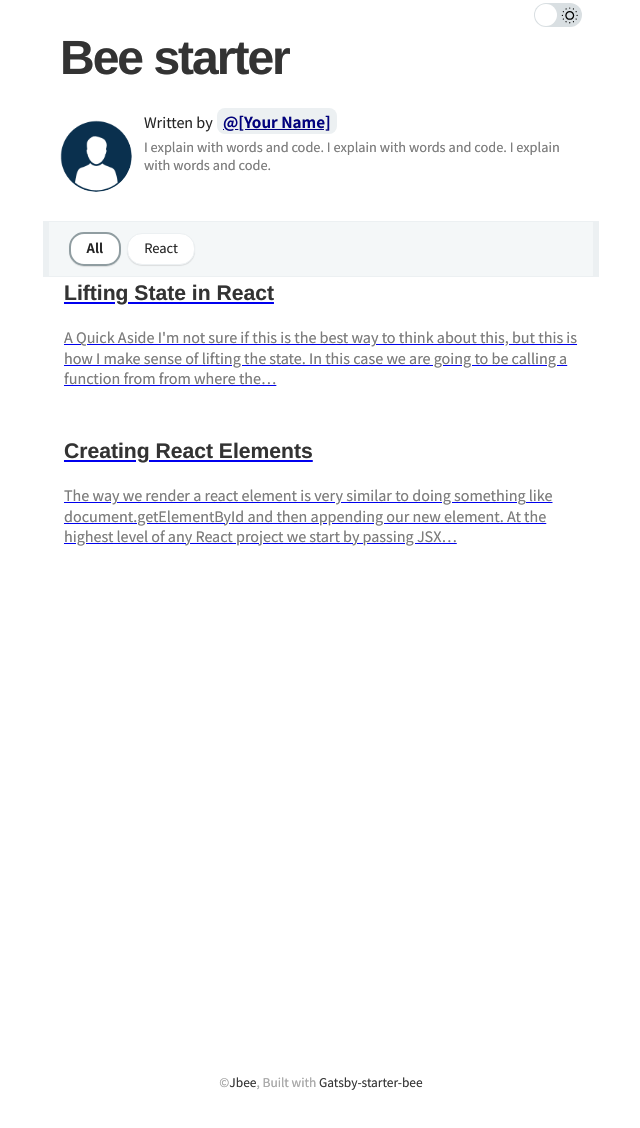
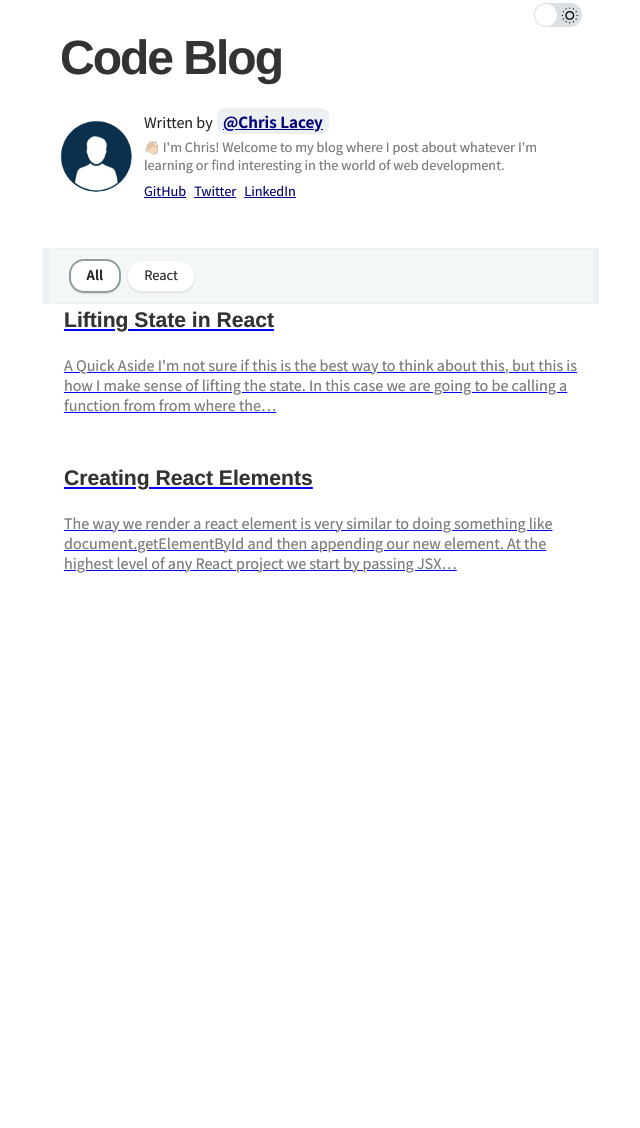
Before and after one commit to chrislacey89/gatsby-blog, a Gatsby site: page / in a window 1280 px wide. Shown: the part 92-1220 px from the top of the page, without its empty margins (319-959 px from the left). Built offline with nearby package versions, Linux system fonts and the light colour scheme; Gatsby itself is replaced by a stand-in of ours; some packages are replaced by stand-ins of ours; what typography-theme-github would draw is missing.

Commit message:
Configure blog to be personalized

```diff
--- a/gatsby-meta-config.js
+++ b/gatsby-meta-config.js
@@ -1,28 +1,28 @@
 module.exports = {
-  title: `Bee starter`,
-  description: `Blog posted about ...`,
-  author: `[Your Name]`,
-  introduction: `I explain with words and code. I explain with words and code. I explain with words and code.`,
-  siteUrl: `https://gatsby-starter-bee.netlify.com`, // Your blog site url
+  title: `Code Blog`,
+  description: `Code Blog`,
+  author: `Chris Lacey`,
+  introduction: `👋🏻 I'm Chris! Welcome to my blog where I post about whatever I'm learning or find interesting in the world of web development.`,
+  siteUrl: `https://www.chrislacey.dev/`, // Your blog site url
   social: {
-    twitter: ``, // Your Twitter account
-    github: ``, // Your GitHub account
+    twitter: `https://twitter.com/inflamedostrich`, // Your Twitter account
+    github: `https://github.com/chrislacey89`, // Your GitHub account
     medium: ``, // Your Medium account
     facebook: ``, // Your Facebook account
-    linkedin: ``, // Your LinkedIn account
+    linkedin: `https://www.linkedin.com/in/christopher-lacey-b78253118/`, // Your LinkedIn account
     instagram: ``, // Your Instagram account
   },
-  icon: `content/assets/felog.png`, // Add your favicon
+  icon: `content/assets/rocket.png`, // Add your favicon
   keywords: [`blog`],
   comment: {
     disqusShortName: '', // Your disqus-short-name. check disqus.com.
-    utterances: 'JaeYeopHan/gatsby-starter-bee', // Your repository for archive comment
+    utterances: 'chrislacey89/blog-comments', // Your repository for archive comment
   },
   configs: {
     countOfInitialPost: 10, // Config your initial count of post
   },
   sponsor: {
-    buyMeACoffeeId: 'jbee',
+    buyMeACoffeeId: '',
   },
   share: {
     facebookAppId: '', // Add facebookAppId for using facebook share feature v3.2
--- a/src/components/bio/index.jsx
+++ b/src/components/bio/index.jsx
@@ -24,7 +24,10 @@ export const Bio = () => (
               />
               <div className="author-name">
                 <span className="author-name-prefix">Written by</span>
-                <Link to={'/about'} className="author-name-content">
+                <Link
+                  to={`https://twitter.com/inflamedostrich`}
+                  className="author-name-content"
+                >
                   <span>@{author}</span>
                 </Link>
                 <div className="author-introduction">{introduction}</div>
--- a/src/components/footer/index.jsx
+++ b/src/components/footer/index.jsx
@@ -2,11 +2,4 @@ import React from 'react'
 
 import './index.scss'
 
-export const Footer = () => (
-  <footer className="footer">
-    ©<a href="https://github.com/JaeYeopHan">Jbee</a>, Built with{' '}
-    <a href="https://github.com/JaeYeopHan/gatsby-starter-bee">
-      Gatsby-starter-bee
-    </a>
-  </footer>
-)
+export const Footer = () => <footer className="footer"></footer>
--- a/src/components/social-share/github-icon/index.jsx
+++ b/src/components/social-share/github-icon/index.jsx
@@ -5,7 +5,7 @@ import './index.scss'
 export const GitHubIcon = () => {
   return (
     <a
-      href="https://github.com/JaeYeopHan/felog"
+      href="https://github.com/chrislacey89"
       className="github"
       aria-label="GitHub"
       target="_blank"
--- a/src/components/theme-switch/index.jsx
+++ b/src/components/theme-switch/index.jsx
@@ -52,7 +52,7 @@ function toggleTheme(theme) {
 }
 
 export const ThemeSwitch = () => {
-  const [checked, setChecked] = useState(false)
+  const [checked, setChecked] = useState(true)
 
   const handleChange = checked => {
     const theme = getTheme(checked)
```
Also changed, not shown: content/assets/IMG_4420.jpeg (added), content/assets/rocket.png (added), static/favicon.ico.
